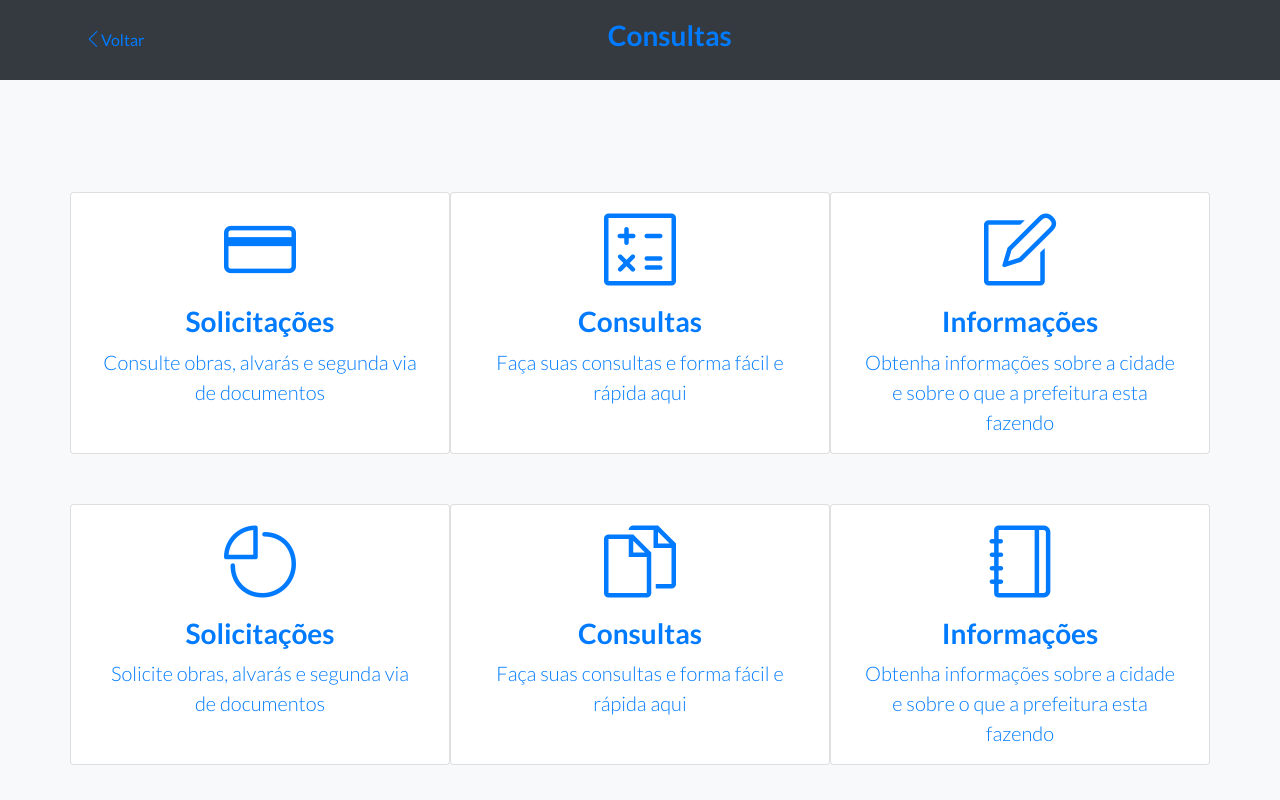
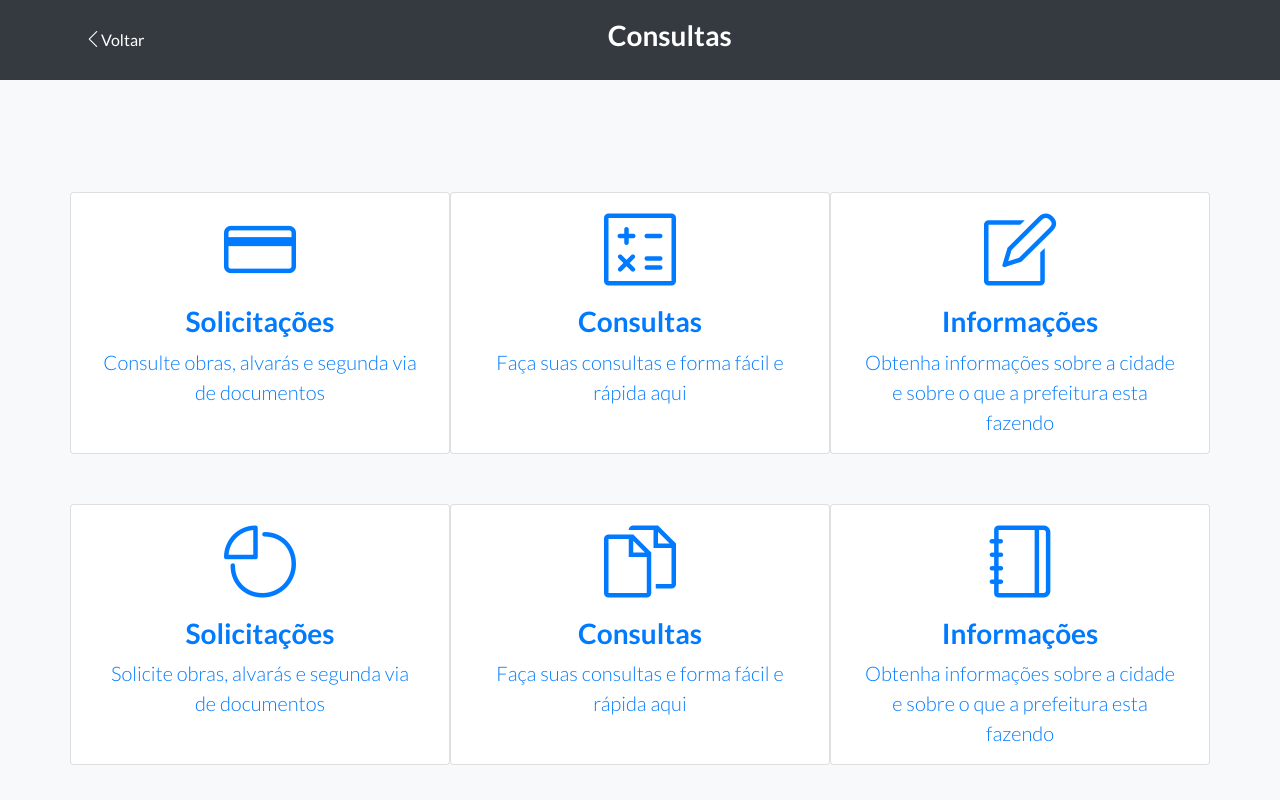
Before and after one commit to JackDaniells/pmf-usabilidade, a website: page pages/consultas.html in a window 1280 px wide. Shown: the top 800 px of the page. Drawn offline with Linux system fonts and the light colour scheme.

Commit message:
Mudei a cor do texto do header pra branco

```diff
--- a/css/consultas.css
+++ b/css/consultas.css
@@ -1,3 +1,7 @@
 .row{
   margin-bottom: 50px;
 }
+
+.header-text{
+  color: #fff;
+}
--- a/pages/consultas.html
+++ b/pages/consultas.html
@@ -32,10 +32,10 @@
   <nav class="navbar navbar-light bg-dark static-top" style="height:80px">
     <div class="container">
       <div align="left">
-        <a href="../index.html">
-          <i class="icon-arrow-left text-primary"></i>Voltar</a>
+        <a href="../index.html" class="header-text">
+          <i class="icon-arrow-left"></i>Voltar</a>
       </div>
-      <h3 class="text-primary">Consultas</h3>
+      <h3 class="header-text">Consultas</h3>
       <div></div>
 
     </div>
```
